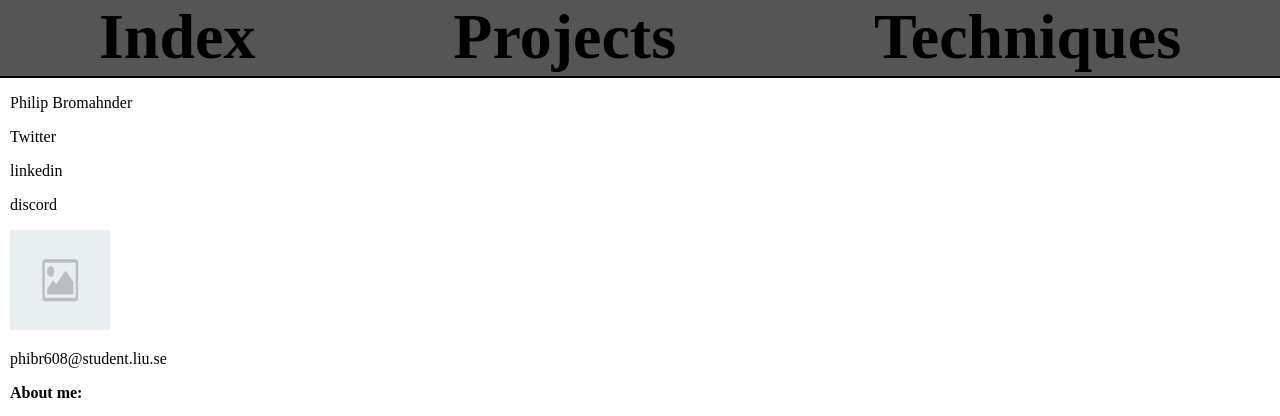
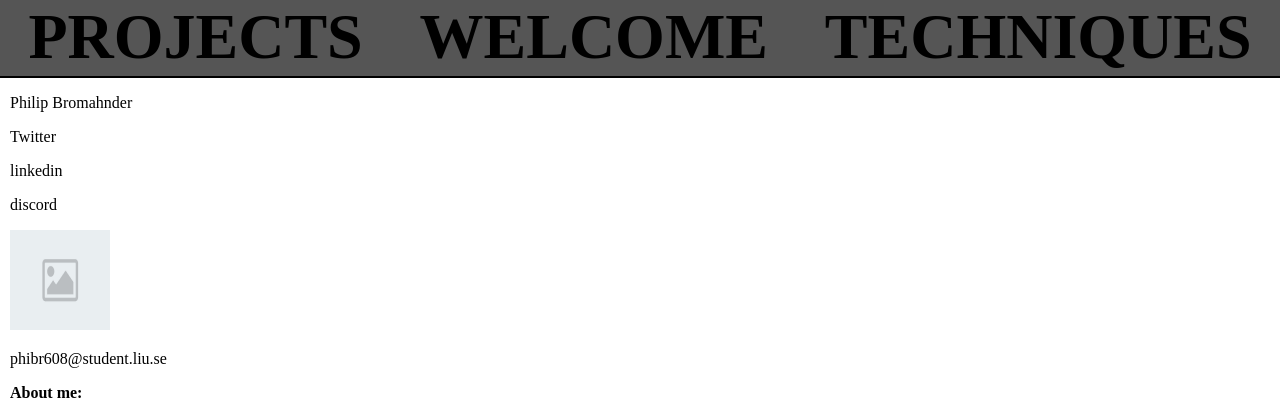
Before and after one commit to DarkDino77/TDP003, a Flask app: page / in a window 1280 px wide. Shown: the top 416 px of the page. Run offline with Flask 3, Linux system fonts and the light colour scheme.

Commit message:
Har fixat så att det är storabockstäver i de relevant positionerna

```diff
--- a/Presentationlager/templates/id.html
+++ b/Presentationlager/templates/id.html
@@ -9,7 +9,7 @@ id
 <header>
     <h1><a href="{{url_for('projects')}}"> Back to projects</a></h1>
     <h1><a href="{{url_for('id', index = project.project_id)}}">You are Viewing {{project.project_name}}</a></h1>
-    <h1><a href="{{url_for('index')}}">Home</a></h1>
+    <h1><a href="{{url_for('index')}}">HOME</a></h1>
   </header>
 
 <div id="Main">
--- a/Presentationlager/templates/index.html
+++ b/Presentationlager/templates/index.html
@@ -6,9 +6,9 @@ Index
 {% block body %}
 
 <header>
-    <h1><a href="{{url_for('index')}}">Index</a></h1>
-    <h1><a href="{{url_for('projects')}}">Projects</a></h1>
-    <h1><a href="{{url_for('techniques')}}">Techniques</a></h1>
+    <h1><a href="{{url_for('projects')}}">PROJECTS</a></h1>
+    <h1><a href="{{url_for('index')}}">WELCOME</a></h1>
+    <h1><a href="{{url_for('techniques')}}">TECHNIQUES</a></h1>
   </header>
 
 <main>
--- a/Presentationlager/templates/projects.html
+++ b/Presentationlager/templates/projects.html
@@ -5,9 +5,9 @@ Projects
 
 {% block body %}
 <header>
-  <h1><a href="{{url_for('index')}}">Index</a></h1>
-  <h1><a href="{{url_for('projects')}}">Projects</a></h1>
-  <h1><a href="{{url_for('techniques')}}">Techniques</a></h1>
+  <h1><a href="{{url_for('index')}}">HOME</a></h1>
+  <h1><a href="{{url_for('projects')}}">PROJECTS</a></h1>
+  <h1><a href="{{url_for('techniques')}}">TECHNIQUES</a></h1>
 </header>
 <main>
     <form action="{{ url_for('add') }}" method="POST" class="search-terms">
--- a/Presentationlager/templates/techniques.html
+++ b/Presentationlager/templates/techniques.html
@@ -5,9 +5,9 @@ Techniques
 
 {% block body %}
 <header>
-  <h1><a href="{{url_for('index')}}">Index</a></h1>
-  <h1><a href="{{url_for('techniques')}}">Techniques</a></h1>
-  <h1><a href="{{url_for('projects')}}">Projects</a></h1>
+  <h1><a href="{{url_for('index')}}">HOME</a></h1>
+  <h1><a href="{{url_for('techniques')}}">TECHNIQUES</a></h1>
+  <h1><a href="{{url_for('projects')}}">PROJECTS</a></h1>
 </header>
 <main>
   <div class="technique_posts">
```
